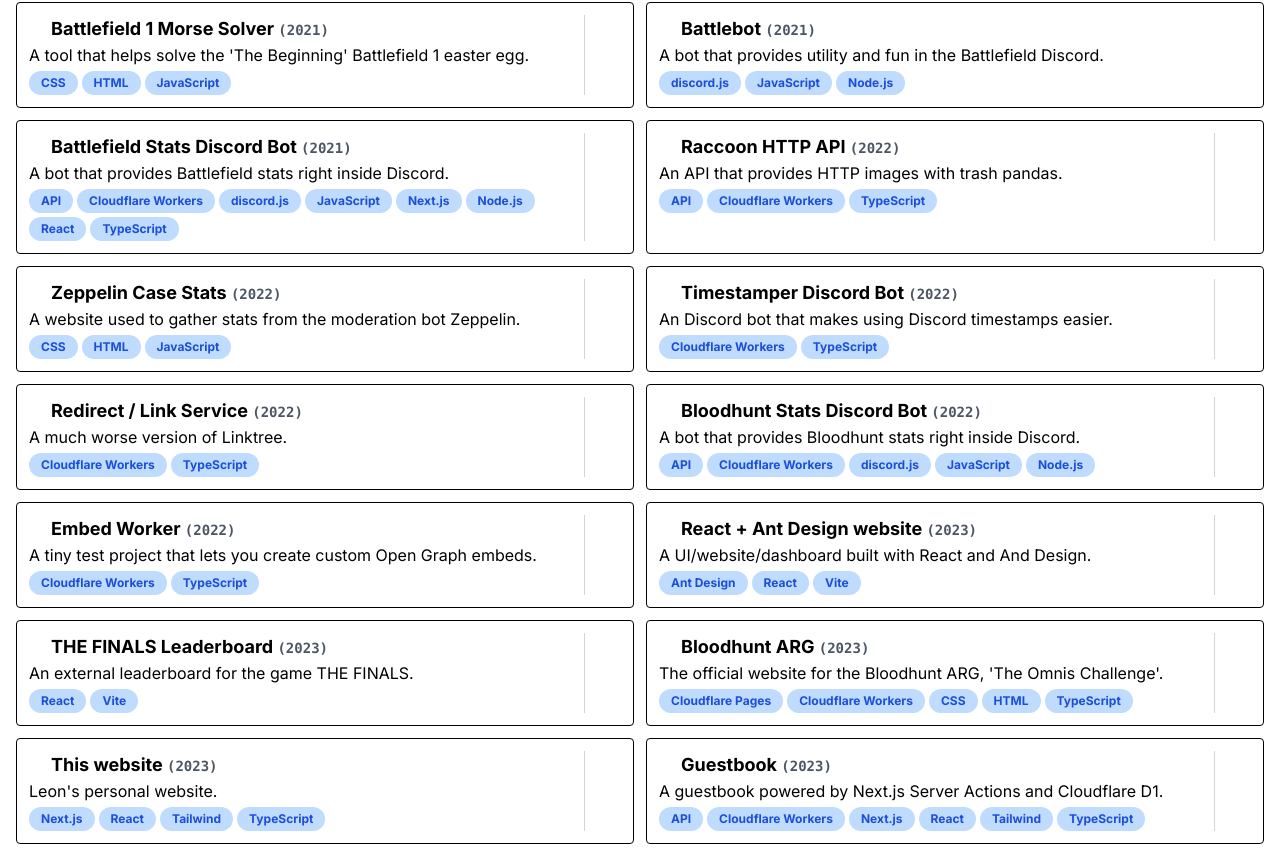
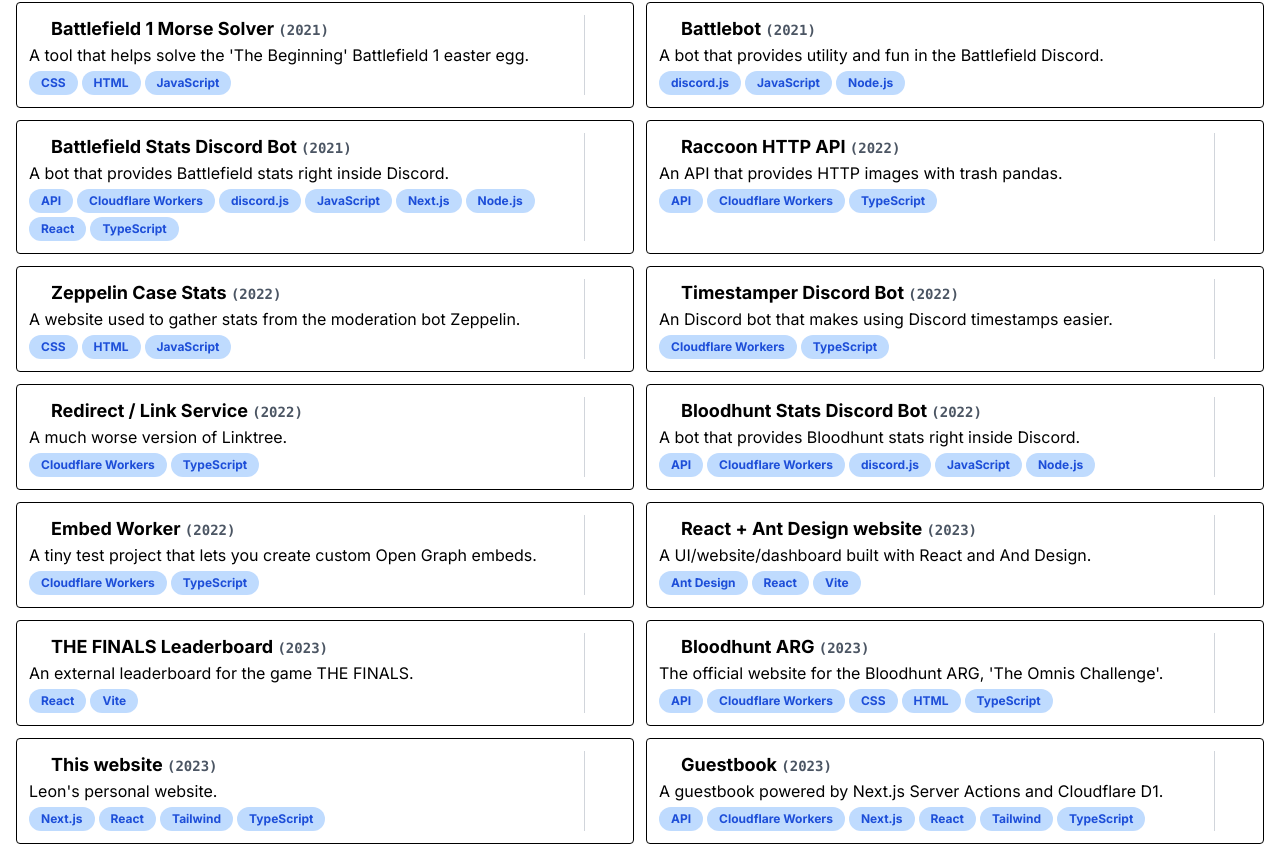
Before and after one commit to leonlarsson/leon-home, a Next.js app: page /projects in a window 1280 px wide. Shown: the part 400-1260 px from the top of the page. Built offline with nearby package versions, Linux system fonts and the light colour scheme; a web font is replaced by a local one.

Commit message:
projects: update tags

```diff
--- a/app/(main)/projects/projects.ts
+++ b/app/(main)/projects/projects.ts
@@ -23,8 +23,7 @@ const tags = {
   VITE: "Vite",
   ANTD: "Ant Design",
   API: "API",
-  CLOUDFLARE_WORKERS: "Cloudflare Workers",
-  CLOUDFLARE_PAGES: "Cloudflare Pages"
+  CLOUDFLARE_WORKERS: "Cloudflare Workers"
 };
 
 export default [
@@ -224,7 +223,7 @@ export default [
     description: "A project I built for my role at Sharkmob. It is an ARG that we held for players that hundreds of players interacted with.",
     shortDescription: "The official website for the Bloodhunt ARG, 'The Omnis Challenge'.",
     year: "2023",
-    tags: [tags.CLOUDFLARE_WORKERS, tags.CLOUDFLARE_PAGES, tags.HTML, tags.CSS, tags.TS],
+    tags: [tags.CLOUDFLARE_WORKERS, tags.HTML, tags.CSS, tags.TS, tags.API],
     link: "https://omnis.pages.dev/"
   },
   {
```
